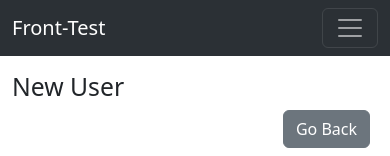
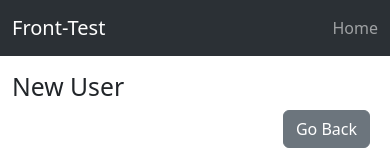
Before and after one commit to PasqualeDiMatteo/frontend_test, a Vue app: page /users/create in a window 390 px wide. Shown: the top 156 px of the page. Built offline with nearby package versions, Linux system fonts and the light colour scheme.

Commit message:
removed hamburger menu

```diff
--- a/src/components/AppHeader.vue
+++ b/src/components/AppHeader.vue
@@ -9,11 +9,6 @@
         <div class="container-fluid">
             <RouterLink class="navbar-brand" :to="{ name: 'home' }">Front-Test
             </RouterLink>
-            <button class="navbar-toggler" type="button" data-bs-toggle="collapse" data-bs-target="#navbarNav"
-                aria-controls="navbarNav" aria-expanded="false" aria-label="Toggle navigation">
-                <span class="navbar-toggler-icon"></span>
-            </button>
-            <div class="collapse navbar-collapse" id="navbarNav">
             <ul class="navbar-nav">
                 <li class="nav-item">
                     <RouterLink class="nav-link" :to="{ name: 'home' }">Home
@@ -21,7 +16,6 @@
                 </li>
             </ul>
         </div>
-        </div>
     </nav>
 </template>
 
```
Lines whose indentation alone changed are shown as unchanged.
